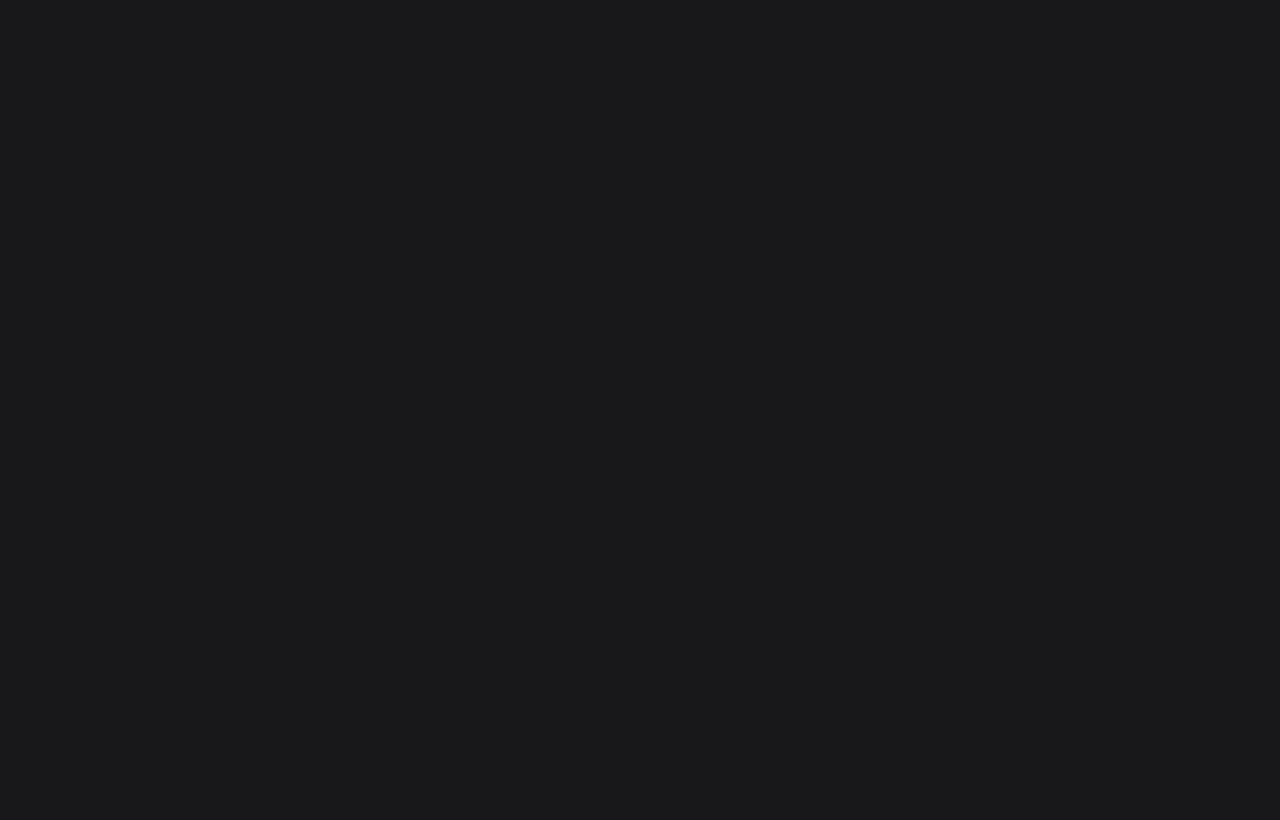
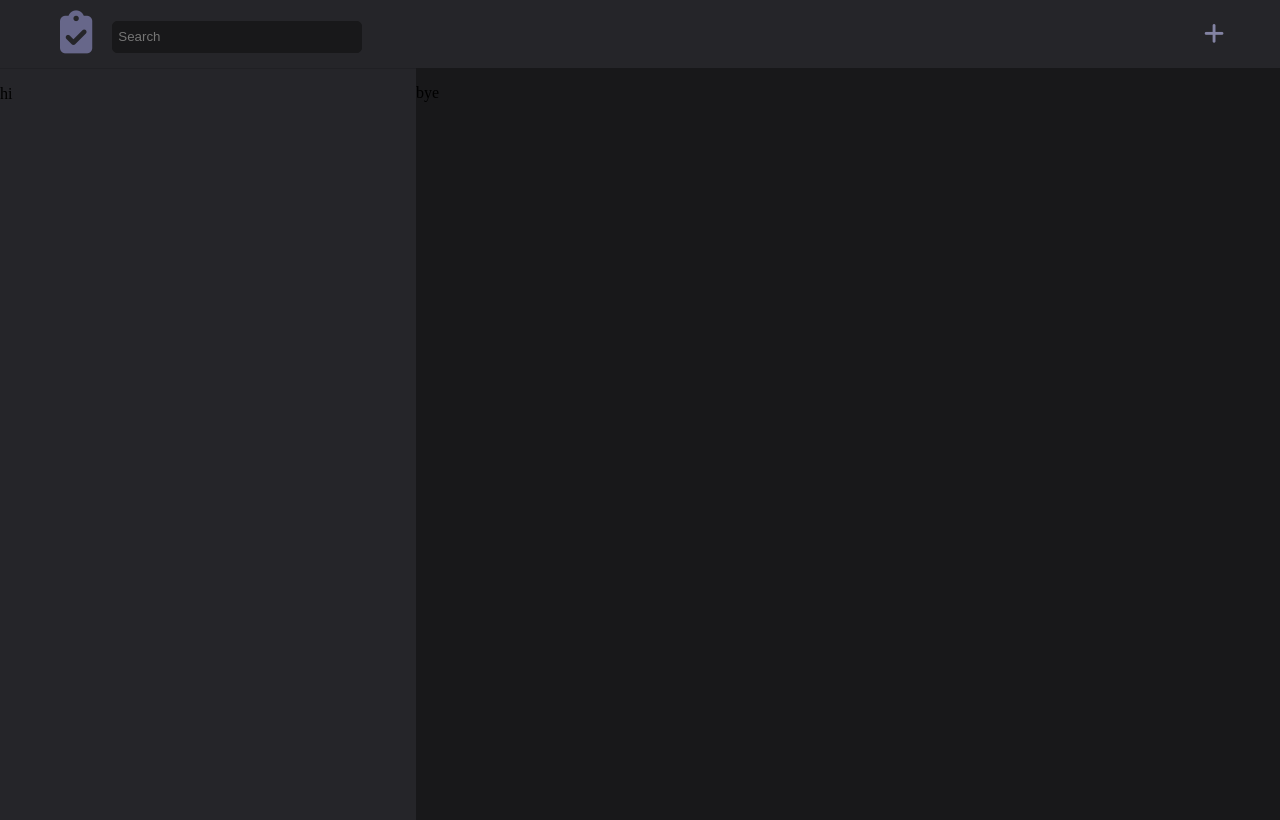
Before and after one commit to Jwilkins48/toDoList, a React (Create React App) app: page / in a window 1280 px wide. Built offline with nearby package versions, Linux system fonts and the light colour scheme.

Commit message:
added sidebar and add new btn

```diff
--- a/public/index.html
+++ b/public/index.html
@@ -2,6 +2,9 @@
 <html lang="en">
 
 <head>
+  <link rel="stylesheet" href="https://cdnjs.cloudflare.com/ajax/libs/font-awesome/6.1.2/css/all.min.css"
+    integrity="sha512-1sCRPdkRXhBV2PBLUdRb4tMg1w2YPf37qatUFeS7zlBy7jJI8Lf4VHwWfZZfpXtYSLy85pkm9GaYVYMfw5BC1A=="
+    crossorigin="anonymous" referrerpolicy="no-referrer" />
   <meta charset="utf-8" />
   <link rel="icon" href="%PUBLIC_URL%/favicon.ico" />
   <meta name="viewport" content="width=device-width, initial-scale=1" />
--- a/src/App.js
+++ b/src/App.js
@@ -1,7 +1,20 @@
+import AllTasks from './components/AllTasks';
+import Header from './components/Header';
+import SideBar from './components/SideBar';
 
 function App() {
   return (
     <div className="App">
+      <Header />
+      <div className='mainContentContainer'>
+        <div className='homeLeftSide'>
+          <SideBar />
+        </div>
+
+        <div className='homeRightSide'>
+          <AllTasks />
+        </div>
+      </div>
 
     </div>
   );
--- /dev/null
+++ b/src/components/AllTasks.jsx
@@ -0,0 +1,11 @@
+import React from 'react'
+
+function AllTasks() {
+  return (
+    <div>
+      <p>bye</p>
+    </div>
+  )
+}
+
+export default AllTasks
--- /dev/null
+++ b/src/components/Header.jsx
@@ -0,0 +1,20 @@
+import React from 'react'
+
+function Header() {
+return (
+<div className='headerContainer'>
+  <div className="leftSideInfo">
+    <i class="fa-solid fa-clipboard-check mainLogo"></i>
+    <div className="inputContainer">
+      <input className='searchInput' type='text' name='searchTask' placeholder='Search'></input>
+    </div>
+  </div>
+
+  <div className="rightSideInfo">
+    <button className='addTaskBtn'><i class="fa-solid fa-plus addIcon"></i></button>
+  </div>
+</div>
+)
+}
+
+export default Header
--- /dev/null
+++ b/src/components/SideBar.jsx
@@ -0,0 +1,11 @@
+import React from 'react'
+
+function SideBar() {
+  return (
+    <div className='sideBarContainer'>
+      <p>hi</p>
+    </div>
+  )
+}
+
+export default SideBar
--- a/src/index.css
+++ b/src/index.css
@@ -1,8 +1,62 @@
-*{
+* {
   box-sizing: border-box;
 }
+
 body {
+  overflow: hidden;
   margin: 0;
   padding: 0;
   background-color: #18181a;
 }
+
+.headerContainer {
+  display: flex;
+  justify-content: space-between;
+  background-color: #252529;
+  height: 68px;
+}
+.mainLogo{
+  width: auto;
+  font-size: 43px;
+  color: #67678a;
+  margin: 10px 0 0 60px;
+}
+.inputContainer{
+  display: flex;
+  align-items: center;
+  margin: 5px 0 0 20px;
+
+}
+.searchInput{
+  padding: 5px;
+  height: 32px;
+  width: 250px;
+  border-radius: 5px;
+  border: 1px solid #18181a;
+  background-color: #18181a;
+}
+.leftSideInfo{
+  display: flex;
+}
+
+.addTaskBtn{
+  cursor: pointer;
+  background: none;
+  border: none;
+  color: #8383a3;
+  font-size: 23px;
+  margin: 20px 50px 0 0;
+}
+
+/* MAIN CONTENT */
+.mainContentContainer{
+  display: flex;
+}
+
+/* LEFT SIDEBAR */
+.homeLeftSide{
+  border-top: 1px solid #202024;
+  background-color: #252529;
+  width: 26rem;
+  height: 94vh;
+}
```
Also changed, not shown: src/data/defaultTasks.jsx (added).
